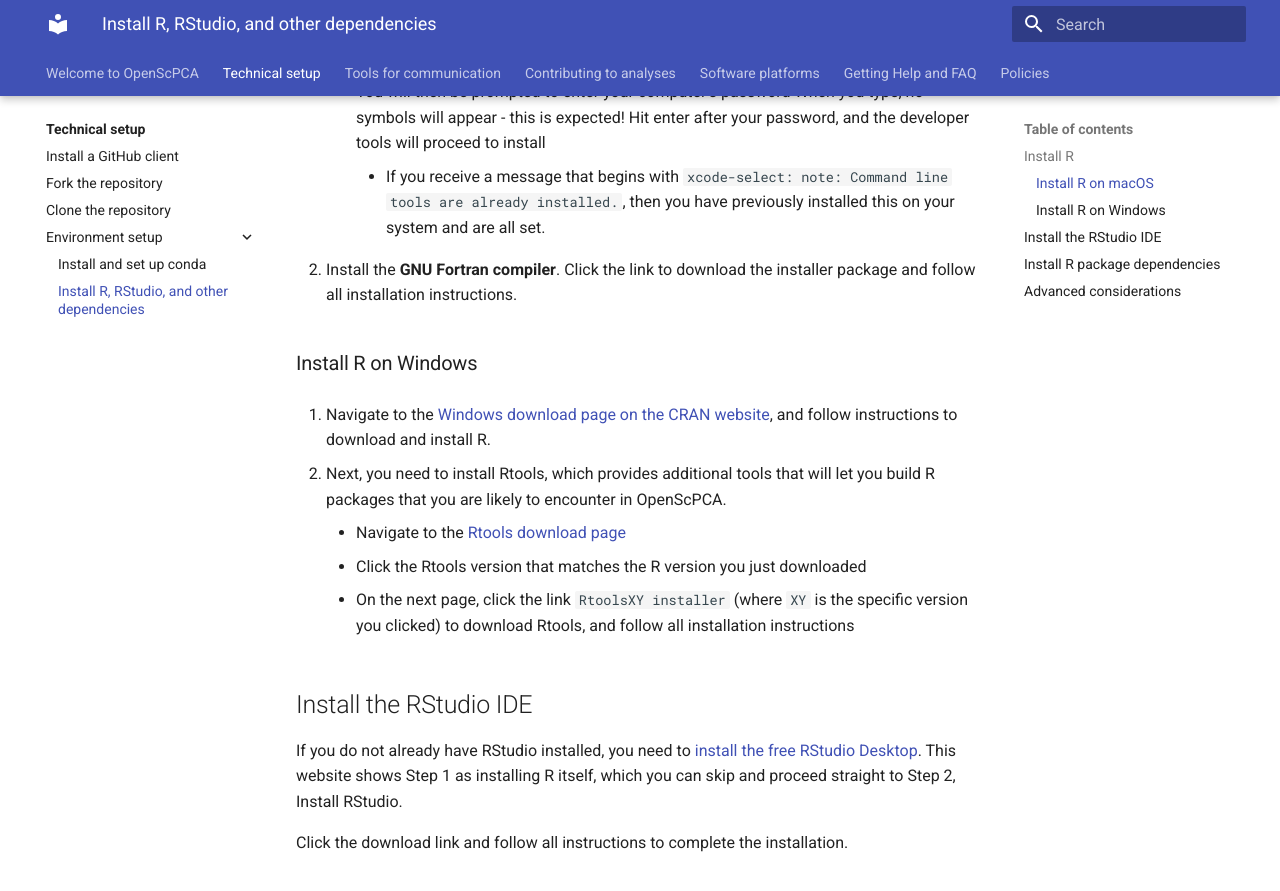
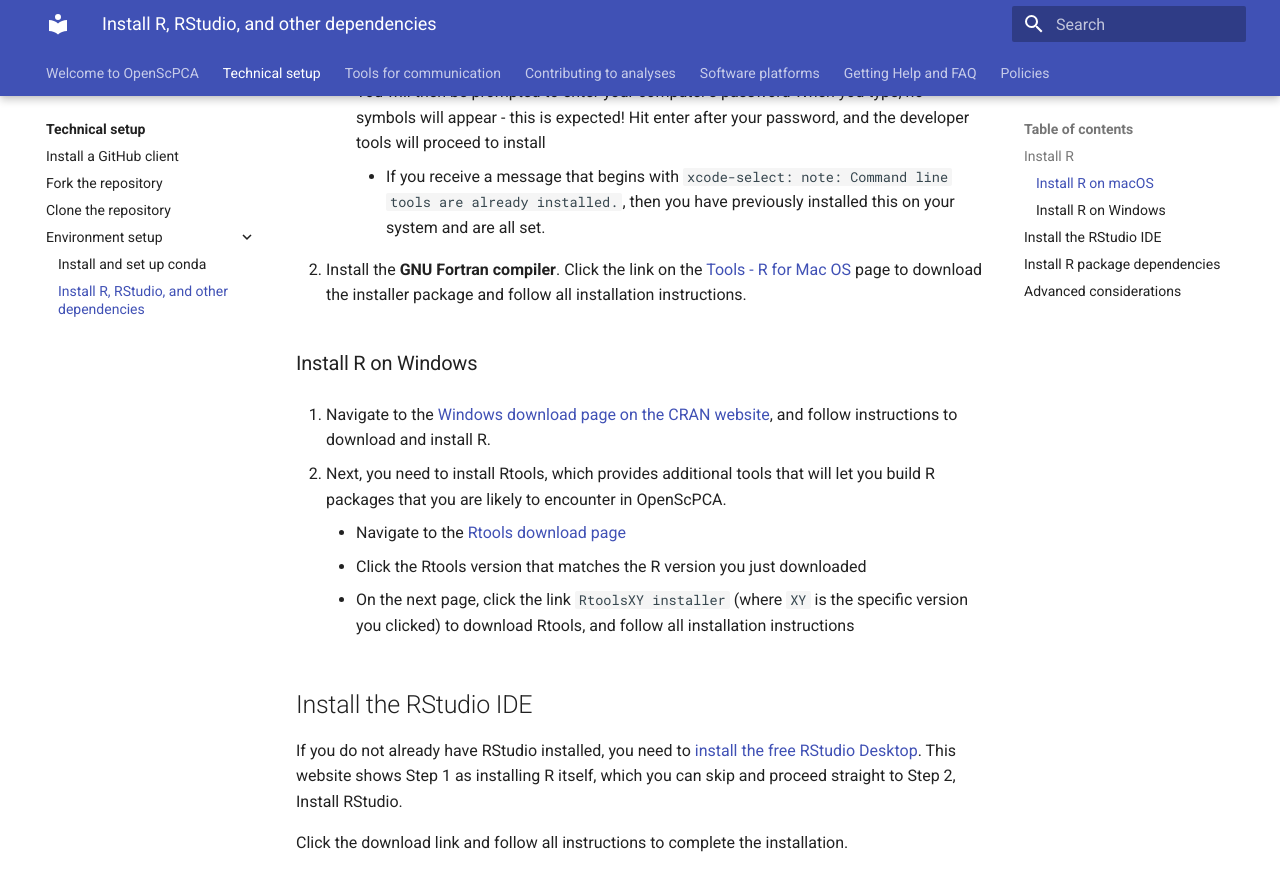
Before and after one commit to AlexsLemonade/OpenScPCA-analysis, an MkDocs documentation site: the page built from docs/technical-setup/environment-setup/install-r-rstudio.md, in a window 1280 px wide and 900 px high, scrolled down 1294 px. Shown: the top 891 px of the window. Built offline with MkDocs 1.6.1 and Material for MkDocs 9.7.7, drawn with Linux system fonts in a browser that asks for light colours.

Commit message:
Update docs/technical-setup/environment-setup/install-r-rstudio.md
Co-authored-by: Jaclyn Taroni <19534205+jaclyn-taroni@users.noreply.github.com>

```diff
--- a/docs/technical-setup/environment-setup/install-r-rstudio.md
+++ b/docs/technical-setup/environment-setup/install-r-rstudio.md
@@ -43,7 +43,7 @@
         - If you receive a message that begins with `xcode-select: note: Command line tools are already installed.`, then you have previously installed this on your system and are all set.
 
 1. Install the **GNU Fortran compiler**.
-Click the link to download the installer package and follow all installation instructions.
+Click the link on the [Tools - R for Mac OS](https://mac.r-project.org/tools/) page to download the installer package and follow all installation instructions.
 
 
 ### Install R on Windows
```
